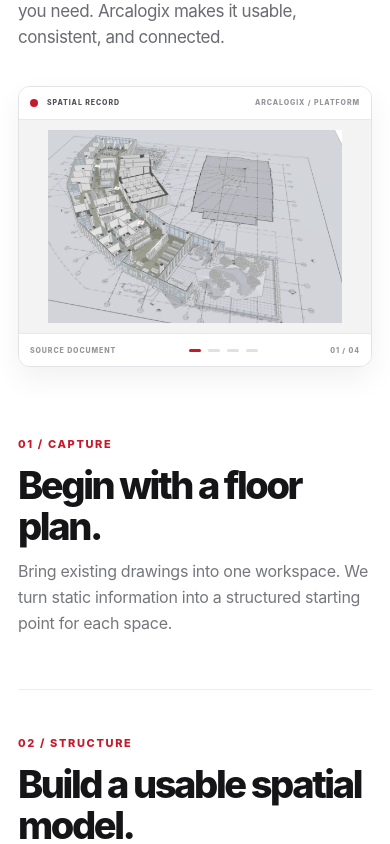
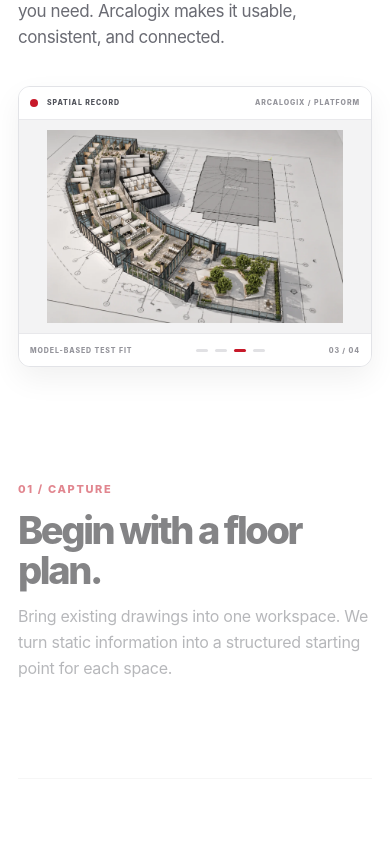
Before and after one commit to MackenzieVaughan-Graham/Arcalogix-Website, a Next.js app: page / in a window 390 px wide. Shown: the part 1780-2624 px from the top of the page. Built offline with nearby package versions, Linux system fonts and the light colour scheme; no server answers.

Commit message:
update v2

```diff
--- a/app/globals.css
+++ b/app/globals.css
@@ -486,9 +486,6 @@ img { max-width: 100%; }
 .service-story-intro h2 { margin: 0; font-size: clamp(44px,4.4vw,72px); font-weight: 760; line-height: 1.05; letter-spacing: -.066em; }
 .service-story-intro h2 span { color: #a2a3a9; }
 .service-story-intro .section-lede { margin-top: 28px; font-size: clamp(16px,1.45vw,20px); }
-.service-story-track { display: flex; gap: 13px; margin-top: 36px; }
-.service-story-track span { display: inline-flex; justify-content: center; align-items: center; height: 33px; width: 44px; border: 1px solid #e4e4e7; border-radius: 40px; color: #b1b2b8; font-size: 11px; font-weight: 720; transition: color .25s, background .25s, border-color .25s; }
-.service-story-track span.is-current { background: var(--red); color: white; border-color: var(--red); }
 .service-story-viewport { min-width: 0; position: relative; isolation: isolate; height: min(620px, calc(100svh - var(--header-height) - 96px)); background: #fcfcfd; border: 1px solid #ececef; border-radius: 20px; overflow: hidden; }
 .service-story-backgrounds { position: absolute; inset: 0; pointer-events: none; z-index: -1; }
 .service-story-background { position: absolute; inset: 0; opacity: 0; transition: opacity .38s ease; background-position: center; background-size: cover; background-repeat: no-repeat; filter: grayscale(.4) contrast(.94); -webkit-mask-image: linear-gradient(90deg,transparent 0%,#000 38%); mask-image: linear-gradient(90deg,transparent 0%,#000 38%); }
@@ -513,7 +510,6 @@ img { max-width: 100%; }
   .service-story-grid { display: block; }
   .service-story-intro { margin-bottom: 45px; }
   .service-story-intro h2 { font-size: clamp(42px,7vw,67px); }
-  .service-story-track { display: none; }
   .service-story-viewport { height: auto; border: 0; background: transparent; border-radius: 0; overflow: visible; display: grid; gap: 22px; }
   .service-story-backgrounds, .service-story-viewport:after { display: none; }
   .service-story-panel { position: relative; opacity: 1 !important; transform: none !important; pointer-events: auto !important; background: #fafafb; border: 1px solid #ebebee; border-radius: 17px; overflow: hidden; padding: clamp(25px,4.5vw,43px); }
@@ -538,7 +534,6 @@ img { max-width: 100%; }
   .service-story-sticky { position: static; height: auto; display: block; }
   .service-story-grid { display: block; }
   .service-story-intro { margin-bottom: 40px; }
-  .service-story-track { display: none; }
   .service-story-viewport { height: auto; display: grid; gap: 22px; border: 0; background: transparent; overflow: visible; }
   .service-story-backgrounds, .service-story-viewport:after { display: none; }
   .service-story-panel { position: relative; opacity: 1 !important; transform: none !important; pointer-events: auto !important; background: #fafafb; border: 1px solid #ebebee; border-radius: 17px; }
@@ -548,3 +543,25 @@ img { max-width: 100%; }
 .scroll-motion-ready { opacity: 0; transform: translate3d(0,18px,0); transition: opacity .75s ease, transform .75s cubic-bezier(.2,.8,.2,1); }
 .scroll-motion-ready.scroll-motion-visible { opacity: 1; transform: none; }
 @media (prefers-reduced-motion: reduce) { .scroll-motion-ready { opacity: 1 !important; transform: none !important; } }
+
+/* PLATFORM READING FLOW: active left title becomes solid black only at the
+   center reading position; its preview changes at the same time. */
+@media (min-width: 681px) {
+  .journey-step {
+    min-height: clamp(500px, 72svh, 820px);
+    opacity: .30;
+    color: #a0a1a7;
+    transition: opacity .3s ease, color .3s ease;
+  }
+  .journey-step-active { opacity: 1; color: var(--ink); }
+  .journey-step-active h3 { color: #151518; }
+}
+@media (max-width: 680px) {
+  .journey-step { min-height: 46svh; opacity: .52; }
+  .journey-step-active { opacity: 1; }
+  .journey-step-active h3 { color: #151518; }
+}
+@media (prefers-reduced-motion: reduce) {
+  .journey-step { transition: none; }
+  .preview-window { animation: none; }
+}
--- a/components/PlatformJourney.tsx
+++ b/components/PlatformJourney.tsx
@@ -57,30 +57,108 @@ function IllustrativeIntelligence() {
   );
 }
 
+/**
+ * One reading position for both the left-side title and the right-side visual.
+ * A preview changes only after its corresponding title reaches the reading
+ * position. On desktop, natural scrolling settles to the nearest title after
+ * a short pause; there is no wheel interception or scroll lock.
+ */
 export default function PlatformJourney() {
   const [active, setActive] = useState(0);
+  const sectionRef = useRef<HTMLElement>(null);
   const stepRefs = useRef<Array<HTMLDivElement | null>>([]);
 
   useEffect(() => {
-    if (!window.IntersectionObserver) return;
-    const observer = new IntersectionObserver(
-      (entries) => {
-        const visible = entries
-          .filter((entry) => entry.isIntersecting)
-          .sort((a, b) => b.intersectionRatio - a.intersectionRatio);
-        if (visible.length > 0) {
-          const index = Number((visible[0].target as HTMLElement).dataset.index);
-          if (!Number.isNaN(index)) setActive(index);
-        }
-      },
-      { threshold: [0.2, 0.5, 0.7], rootMargin: "-15% 0px -20% 0px" }
-    );
-    stepRefs.current.forEach((el) => el && observer.observe(el));
-    return () => observer.disconnect();
+    const reducedMotion = window.matchMedia("(prefers-reduced-motion: reduce)");
+    const compact = window.matchMedia("(max-width: 680px)");
+    const touch = window.matchMedia("(pointer: coarse)");
+    let frame = 0;
+    let settleTimer = 0;
+    let unlockTimer = 0;
+    let snapping = false;
+
+    // Center of the usable viewport (excluding the sticky navigation bar).
+    const readingLine = () => {
+      const header = parseFloat(getComputedStyle(document.documentElement).getPropertyValue("--header-height")) || 88;
+      return compact.matches
+        ? header + (window.innerHeight - header) * 0.73
+        : header + (window.innerHeight - header) * 0.49;
+    };
+
+    const positions = () => stepRefs.current.map((element, index) => {
+      const heading = element?.querySelector("h3");
+      if (!heading) return null;
+      const rect = heading.getBoundingClientRect();
+      return { index, center: rect.top + rect.height / 2 };
+    }).filter((item): item is { index: number; center: number } => item !== null);
+
+    const closest = () => {
+      const line = readingLine();
+      const options = positions();
+      const item = options.reduce<{ index: number; center: number } | null>((best, next) => {
+        return !best || Math.abs(next.center - line) < Math.abs(best.center - line) ? next : best;
+      }, null);
+      return { item, line, options };
+    };
+
+    const update = () => {
+      frame = 0;
+      const { item, line } = closest();
+      if (!item) return;
+      // Never change the visual early: wait for the title to reach the same
+      // alignment position used by the desktop scroll-settle interaction.
+      const switchDistance = compact.matches ? window.innerHeight * 0.16 : Math.max(22, window.innerHeight * 0.032);
+      if (Math.abs(item.center - line) <= switchDistance) {
+        setActive((current) => current === item.index ? current : item.index);
+      }
+    };
+
+    const settle = () => {
+      if (snapping || compact.matches || touch.matches || reducedMotion.matches) return;
+      const { item, line, options } = closest();
+      if (!item || options.length !== steps.length || !sectionRef.current) return;
+      const bounds = sectionRef.current.getBoundingClientRect();
+      const first = options[0].center;
+      const last = options[options.length - 1].center;
+      // Only settle while reading the steps. Don't pull the user back into
+      // the section while entering from above or leaving for the next section.
+      if (bounds.top >= line || bounds.bottom <= line ||
+          first > line + window.innerHeight * 0.24 ||
+          last < line - window.innerHeight * 0.24) return;
+      const offset = item.center - line;
+      if (Math.abs(offset) < 9 || Math.abs(offset) > window.innerHeight * 0.46) return;
+
+      snapping = true;
+      window.scrollTo({ top: window.scrollY + offset, behavior: "smooth" });
+      window.clearTimeout(unlockTimer);
+      unlockTimer = window.setTimeout(() => {
+        snapping = false;
+        update();
+      }, 560);
+    };
+
+    const onScroll = () => {
+      if (!frame) frame = window.requestAnimationFrame(update);
+      window.clearTimeout(settleTimer);
+      if (!snapping && !compact.matches && !touch.matches && !reducedMotion.matches) {
+        settleTimer = window.setTimeout(settle, 220);
+      }
+    };
+
+    update();
+    window.addEventListener("scroll", onScroll, { passive: true });
+    window.addEventListener("resize", onScroll);
+    return () => {
+      window.removeEventListener("scroll", onScroll);
+      window.removeEventListener("resize", onScroll);
+      if (frame) window.cancelAnimationFrame(frame);
+      window.clearTimeout(settleTimer);
+      window.clearTimeout(unlockTimer);
+    };
   }, []);
 
   return (
-    <section id="platform" className="journey-section section-pad" aria-labelledby="journey-heading">
+    <section id="platform" ref={sectionRef} className="journey-section section-pad" aria-labelledby="journey-heading">
       <div className="page-shell">
         <div className="section-heading journey-heading">
           <p className="eyebrow">01 / THE PLATFORM</p>
@@ -95,6 +173,7 @@ export default function PlatformJourney() {
                 className={`journey-step ${active === index ? "journey-step-active" : ""}`}
                 ref={(el) => { stepRefs.current[index] = el; }}
                 data-index={index}
+                aria-current={active === index ? "step" : undefined}
               >
                 <span className="journey-num">{step.number} / {step.label}</span>
                 <h3>{step.title}</h3>
--- a/components/ServicesScrollScene.tsx
+++ b/components/ServicesScrollScene.tsx
@@ -106,9 +106,6 @@ export default function ServicesScrollScene() {
             <p className="eyebrow">03 / PLATFORM + SERVICES</p>
             <h2 id="services-heading">Software for the decisions.<br /><span>People for the delivery.</span></h2>
             <p className="section-lede">One connected spatial platform, backed by our internal design team. Standardize planning across locations, deliver your projects, and keep the information useful long after move-in.</p>
-            <div className="service-story-track" aria-label="Four connected services">
-              {services.map((service, index) => <span key={service.number} className={activeIndex === index ? "is-current" : ""}>{service.number}</span>)}
-            </div>
           </div>
           <div className="service-story-viewport">
             <div className="service-story-backgrounds" aria-hidden="true">
```
Also changed, not shown: 1 other file (tests, documents, lock files or other folders).
